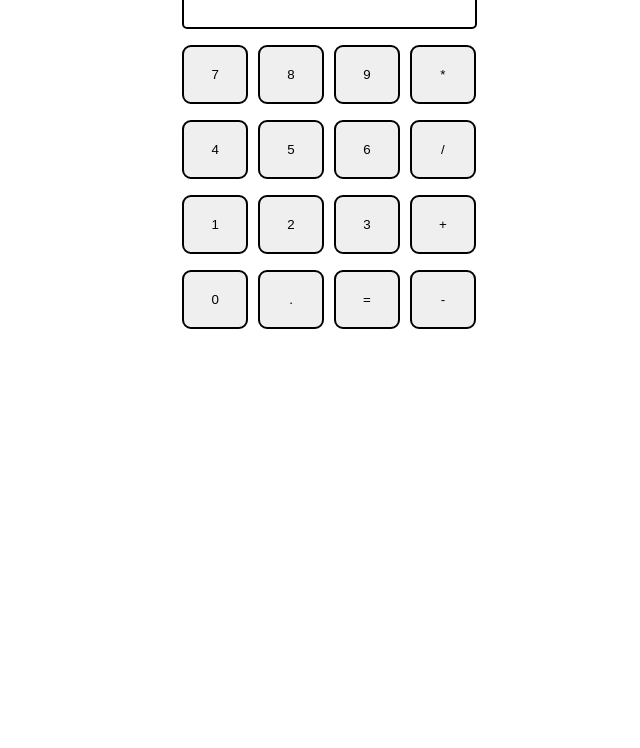
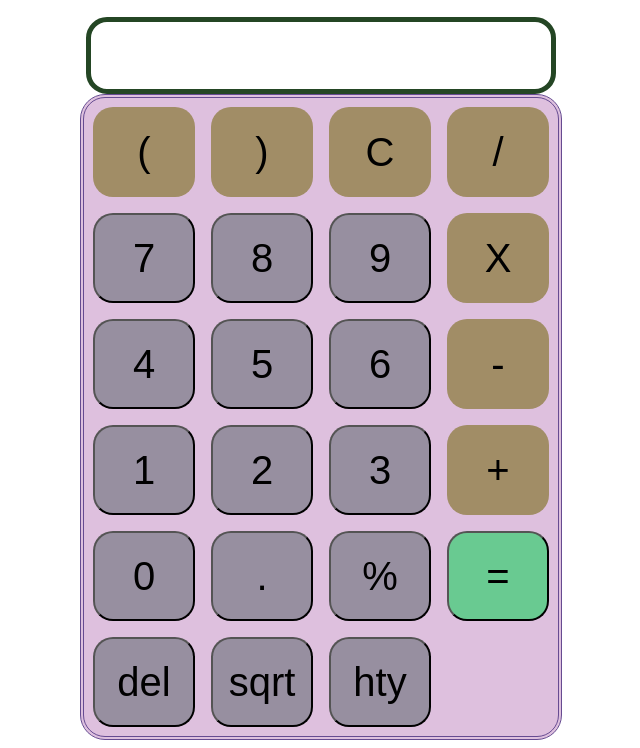
Before and after one commit to sonal3yadav/Calculator, a plain HTML site: page index.html in a window 1280 px wide. Shown: the part 107-855 px from the top of the page, without its empty margins (319-959 px from the left). Before the commit the page ends 821 px from the top, so only its background shows below. Drawn offline with Linux system fonts and the light colour scheme.

Commit message:
added new button

```diff
--- a/index.html
+++ b/index.html
@@ -10,37 +10,52 @@
 </head>
 
 <body>
-  <h1 class="text-center">Welcome to Calculate me!</h1>
-  <div class="container flex flex-col items-center mx-auto m-w-20">
-    <div class="row">
-      <input class="input" type="text"/>
-    </div>
+  <div class="container">
+    <h1>Calculator</h1>
+    <input type="text" name="screen" id="screen">
+    <table>
+        <tr>
+            <td><button id="down">(</button></td>
+            <td><button id="down">)</button></td>
+            <td><button id="down">C</button></td>
+            <td><button id="down">/</button></td>
+        </tr>
 
-    <div class="row">
-      <button class="button">7</button>
-      <button class="button">8</button>
-      <button class="button">9</button>
-      <button class="button">*</button>
-    </div>
-    <div class="row">
-      <button class="button">4</button>
-      <button class="button">5</button>
-      <button class="button">6</button>
-      <button class="button">/</button>
-    </div>
-    <div class="row">
-      <button class="button">1</button>
-      <button class="button">2</button>
-      <button class="button">3</button>
-      <button class="button">+</button>
-    </div>
-    <div class="row">
-      <button class="button">0</button>
-      <button class="button">.</button>
-      <button class="button">=</button>
-      <button class="button">-</button>
-    </div>
-  </div>
+        <tr>
+            <td><button>7</button></td>
+            <td><button>8</button></td>
+            <td><button>9</button></td>
+            <td><button id="down">X</button></td>
+        </tr>
+
+        <tr>
+            <td><button>4</button></td>
+            <td><button>5</button></td>
+            <td><button>6</button></td>
+            <td><button id="down">-</button></td>
+        </tr>
+
+        <tr>
+            <td><button>1</button></td>
+            <td><button>2</button></td>
+            <td><button>3</button></td>
+            <td><button id="down">+</button></td>
+        </tr>
+
+        <tr>
+            <td><button>0</button></td>
+            <td><button>.</button></td>
+            <td><button>%</button></td>
+            <td><button id="up">=</button></td>
+        </tr>
+        <tr>
+            <td><button>del</button></td>
+            <td><button>sqrt</button></td>
+            <td><button>hty</button></td>
+        </tr>
+
+    </table>
+</div>
   <script src="script.js"></script>
 </body>
 
--- a/script.js
+++ b/script.js
@@ -1,16 +1,38 @@
-let string = "";
-let buttons = document.querySelectorAll('.button');
-Array.from(buttons).forEach((button)=>{
-  button.addEventListener('click', (e)=>{
-    if(e.target.innerHTML == '='){
-      string = eval(string);
-      document.querySelector('input').value = string;
-    }
-
-    else{
-    console.log(e.target)
-    string = string + e.target.innerHTML;
-    document.querySelector('input').value = string;
-      }
-  })
-})
+let screen = document.getElementById('screen');
+buttons = document.querySelectorAll('button');
+let screenValue = '';
+let h = '';
+for (item of buttons) {
+    item.addEventListener('click', (e) => {
+        buttonText = e.target.innerText;
+        console.log('Button text is ', buttonText);
+        if (buttonText == 'X') {
+            buttonText = '*';
+            screenValue += buttonText;
+            screen.value = screenValue;
+        }
+        else if (buttonText == 'C') {
+            screenValue = "";
+            screen.value = screenValue;
+        }
+        else if (buttonText == 'del') {
+            screen.value = screen.value.slice(0, -1);
+            screenValue = screen.value;
+        }
+        else if (buttonText == 'sqrt') {
+            screenValue = Math.sqrt(screenValue);
+            screen.value = screenValue;
+        }
+        else if (buttonText == '=') {
+            h = screen.value + '=' + eval(screenValue);
+            screen.value = eval(screenValue);
+        }
+        else if (buttonText == 'hty') {
+            screen.value = h;
+        }
+        else {
+            screenValue += buttonText;
+            screen.value = screenValue;
+        }
+    })
+}
--- a/style.css
+++ b/style.css
@@ -1,27 +1,55 @@
 @import url('https://fonts.googleapis.com/css2?family=Roboto:wght@300&family=Ubuntu:wght@300&display=swap');
-html, body {
-  height: 100%;
-  width: 100%;
-  font-family: 'Roboto', sans-serif;
+.container{
+  text-align: center;
+  margin-top:23px;
+  background-color: white;
 }
 
-.button{
-  width: 66px;
-  padding: 20px;
-  margin: 0 3px;
-  border: 2px solid black;
-  border-radius: 9px;
-  cursor: pointer;
+table{
+  margin: auto;
+  background-color:rgb(222,192,222);
+  border: 4px solid #664b91;
+  border-style:double;
+  border-radius: 25px ;
 }
 
-.row{
-  margin: 8px 0;
+input{
+  border-radius: 21px;
+  border: 5px solid #244624;
+  font-size:34px;
+  height: 65px;
+  width: 456px;
 }
-.row input{
-  width: 291px;
-  font-size: 20px;
-    margin: 0;
-    padding: 10px 0px;
-    border: 2px solid black;
-    border-radius: 5px;
+
+button{
+  border-radius: 20px;
+  font-size: 40px;
+  background: #978fa0;
+  width: 102px;
+  height: 90px;
+  margin: 6px;
 }
+
+.calculator{
+  border: 4px solid white;
+  background-color: #994823;
+  padding: 23px;
+  border-radius: 53px;
+  display: inline-block;
+
+}
+
+h1{
+  font-size: 50px;
+  font-family: 'Courier New', Courier, monospace;
+
+}
+
+
+#up{
+  background-color: rgb(105, 202, 145);
+}
+#down{
+background-color: rgb(161, 141, 102);
+border: thistle;
+}
```
